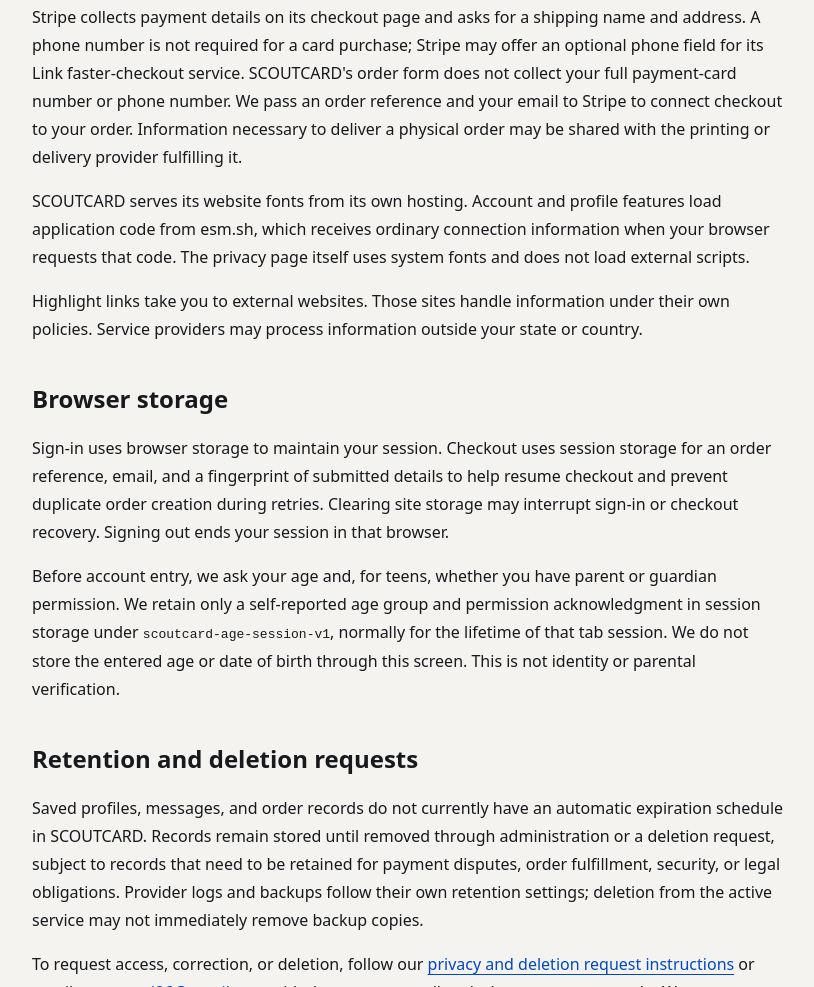
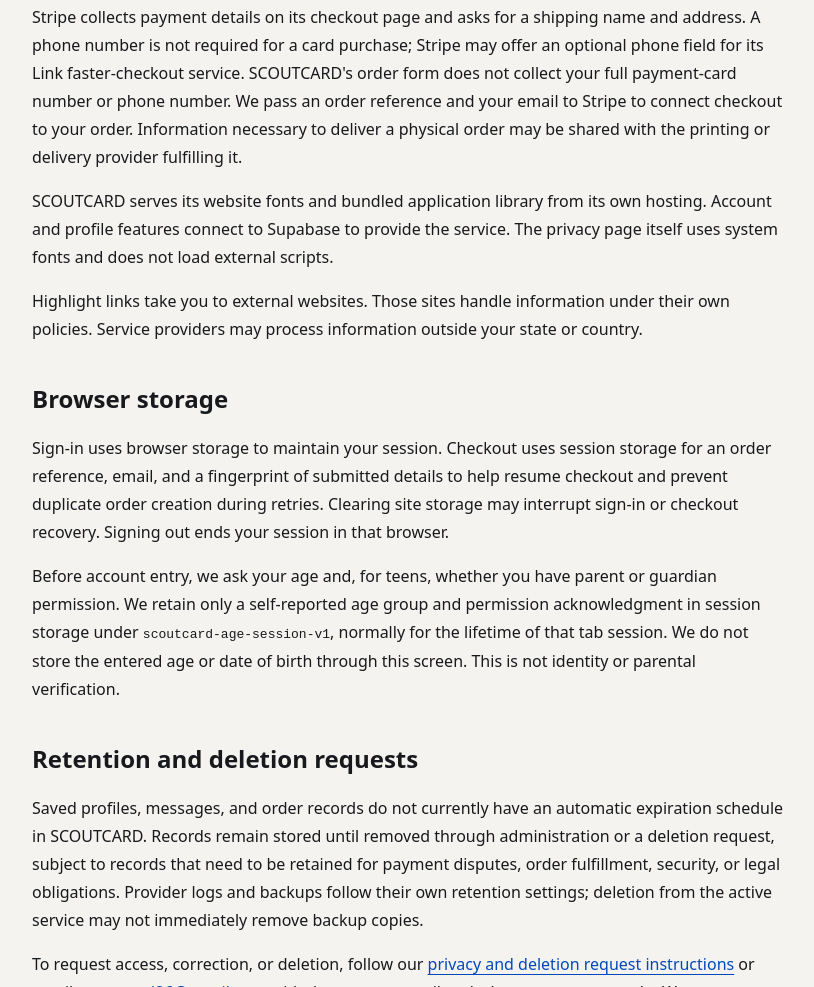
Before and after one commit to ysahoo78/SCOUTCARD, a website: page privacy.html in a window 1280 px wide. Shown: the part 1882-2869 px from the top of the page, without its empty margins (232-1046 px from the left). Drawn offline with Linux system fonts and the light colour scheme.

Commit message:
Document self-hosted SDK and update privacy disclosures

```diff
--- a/privacy.html
+++ b/privacy.html
@@ -18,7 +18,7 @@
 <h2 id="providers">Service providers and external sites</h2>
 <p>We use <a href="https://supabase.com/privacy">Supabase</a> for authentication and database storage, <a href="https://vercel.com/legal/privacy-policy">Vercel</a> for hosting and server functions, and <a href="https://stripe.com/privacy">Stripe</a> for checkout and payment processing. These providers process information needed to perform those services.</p>
 <p>Stripe collects payment details on its checkout page and asks for a shipping name and address. A phone number is not required for a card purchase; Stripe may offer an optional phone field for its Link faster-checkout service. SCOUTCARD's order form does not collect your full payment-card number or phone number. We pass an order reference and your email to Stripe to connect checkout to your order. Information necessary to deliver a physical order may be shared with the printing or delivery provider fulfilling it.</p>
-<p>SCOUTCARD serves its website fonts from its own hosting. Account and profile features load application code from esm.sh, which receives ordinary connection information when your browser requests that code. The privacy page itself uses system fonts and does not load external scripts.</p>
+<p>SCOUTCARD serves its website fonts and bundled application library from its own hosting. Account and profile features connect to Supabase to provide the service. The privacy page itself uses system fonts and does not load external scripts.</p>
 <p>Highlight links take you to external websites. Those sites handle information under their own policies. Service providers may process information outside your state or country.</p>
 <h2 id="storage">Browser storage</h2>
 <p>Sign-in uses browser storage to maintain your session. Checkout uses session storage for an order reference, email, and a fingerprint of submitted details to help resume checkout and prevent duplicate order creation during retries. Clearing site storage may interrupt sign-in or checkout recovery. Signing out ends your session in that browser.</p>
```
